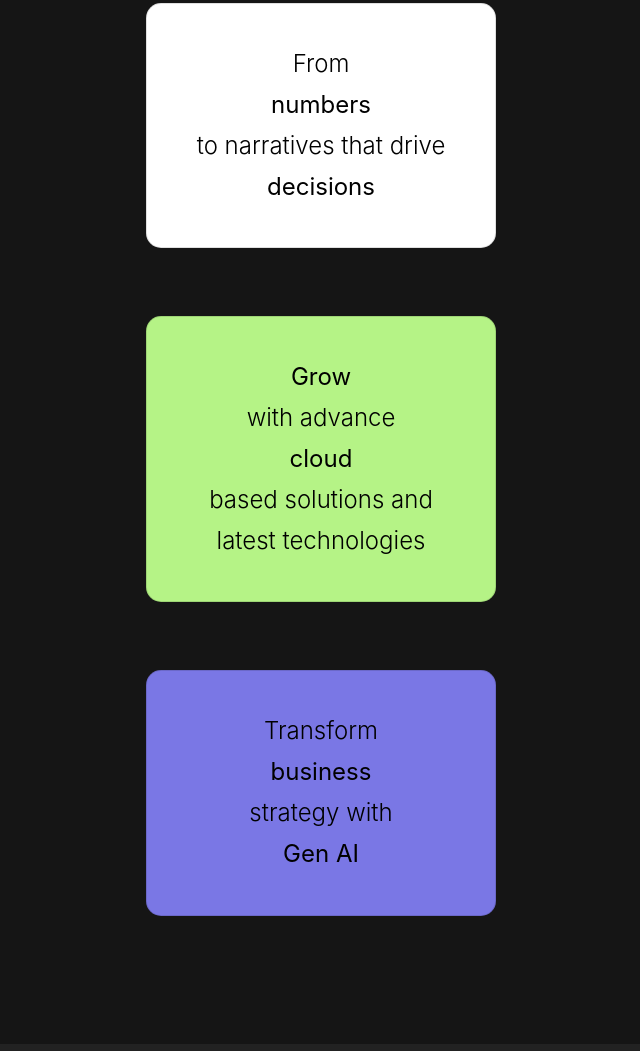
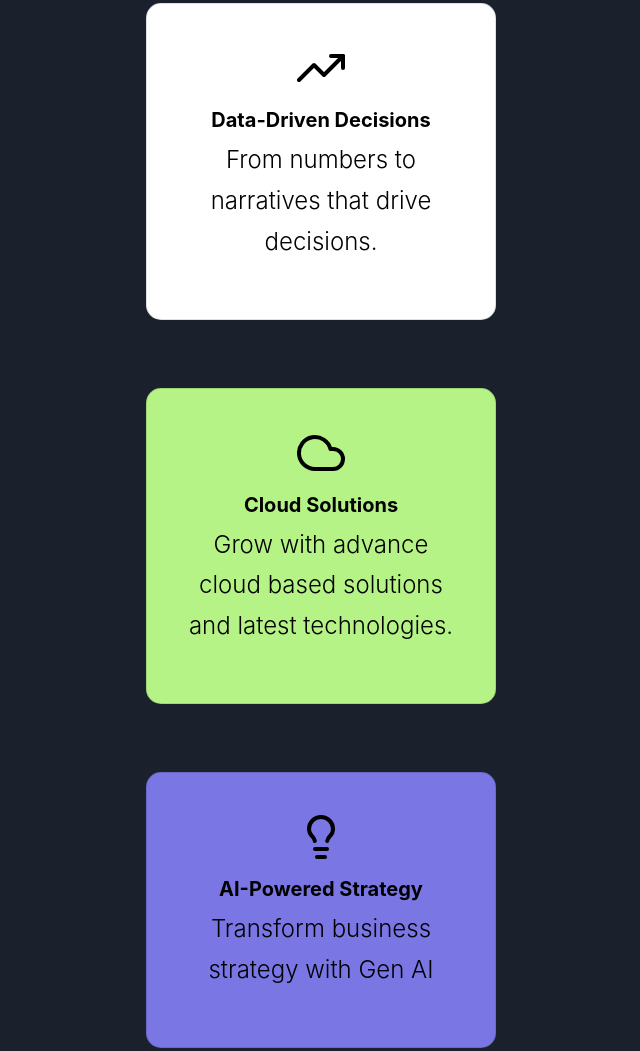
Before and after one commit to ahmad-bsds/resume, a plain HTML site: page index.html in a window 1280 px wide. Shown: the part 2533-3584 px from the top of the page, without its empty margins (319-959 px from the left). Drawn offline with nearby package versions, Linux system fonts and the light colour scheme; files whose address does not match are found by name.

Commit message:
Update index.html

```diff
--- a/index.html
+++ b/index.html
@@ -96,24 +96,45 @@ Fundamentally, every data point conceals a narrative awaiting discovery. As a Da
 
 
 
-<section class="site-section" id="" style="position: sticky; background: #151515;">
+<section class="site-section" id="" style="position: sticky; background: #1a202c;">
     <div class="container">
         <div class="row" style="display: grid; align-items: center; align-content: center; justify-items: center; gap: 20px;">
             <div class="col-md-6 col-lg-4 text-center mb-5" style="position: sticky; top: 20vh;">
                 <div class="site-service-item site-animate card" data-animate-effect="fadeIn" style="background: #fff; color: black;">
-                    From <strong>numbers</strong> to narratives that drive <strong>decisions</strong>
+                	<svg xmlns="http://www.w3.org/2000/svg" width="48" height="48" viewBox="0 0 24 24" fill="none" stroke="currentColor" stroke-width="2" stroke-linecap="round" stroke-linejoin="round" style="margin: 0 auto 1rem; display: block;">
+			          <polyline points="23 6 13.5 15.5 8.5 10.5 1 18"></polyline>
+			          <polyline points="17 6 23 6 23 12"></polyline>
+			        </svg>
+			        <h3 style="font-size: 1.25rem;  color: black; font-weight: bold; margin-bottom: 0.5rem; text-align: center;">
+			          Data-Driven Decisions
+			        </h3>
+                    <p>From numbers to narratives that drive decisions.</p>
                 </div>
             </div>
 
             <div class="col-md-6 col-lg-4 text-center mb-5" style="position: sticky; top: 25vh;">
                 <div class="site-service-item site-animate card" data-animate-effect="fadeIn" style="background: #B5F386; color: black;">
-                    <strong>Grow</strong> with advance <strong>cloud</strong> based solutions and latest technologies
+                	        <svg xmlns="http://www.w3.org/2000/svg" width="48" height="48" viewBox="0 0 24 24" fill="none" stroke="currentColor" stroke-width="2" stroke-linecap="round" stroke-linejoin="round" style="margin: 0 auto 1rem; display: block;">
+					          <path d="M18 10h-1.26A8 8 0 1 0 9 20h9a5 5 0 0 0 0-10z"></path>
+					        </svg>
+					        <h3 style="font-size: 1.25rem; color: black;  font-weight: bold; margin-bottom: 0.5rem; text-align: center;">
+					          Cloud Solutions
+					        </h3>
+                    <p>Grow with advance cloud based solutions and latest technologies.</p>
                 </div>
             </div>
 
             <div class="col-md-6 col-lg-4 text-center mb-5" style="position: sticky; top: 60vh;">
                 <div class="site-service-item site-animate card" data-animate-effect="fadeIn" style="background: #7A77E5; color: black;">
-                    Transform <strong>business</strong> strategy with <strong>Gen AI</strong>
+                	        <svg xmlns="http://www.w3.org/2000/svg" width="48" height="48" viewBox="0 0 24 24" fill="none" stroke="currentColor" stroke-width="2" stroke-linecap="round" stroke-linejoin="round" style="margin: 0 auto 1rem; display: block;">
+					          <line x1="9" y1="18" x2="15" y2="18"></line>
+					          <line x1="10" y1="22" x2="14" y2="22"></line>
+					          <path d="M15.09 14c.18-.98.65-1.74 1.41-2.5A4.65 4.65 0 0 0 18 8 6 6 0 0 0 6 8c0 1 .23 2.23 1.5 3.5A4.61 4.61 0 0 1 8.91 14"></path>
+					        </svg>
+					          <h3 style="font-size: 1.25rem;  color: black; font-weight: bold; margin-bottom: 0.5rem; text-align: center;">
+					          AI-Powered Strategy
+					        </h3>
+                    <p>Transform business strategy with Gen AI</p>
                 </div>
             </div>
         </div>
```
